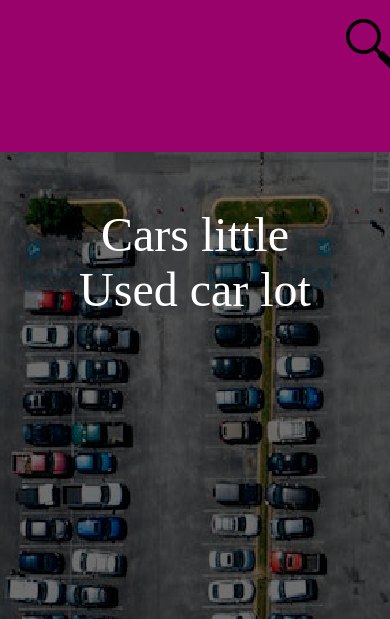
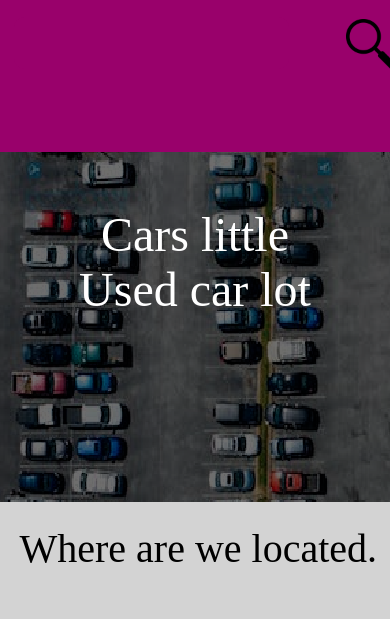
Before and after one commit to SoakingLight/Bpa_website, a plain HTML site: page index.html in a window 390 px wide. Shown: the part 168-787 px from the top of the page. Drawn offline with Linux system fonts and the light colour scheme.

Commit message:
changed background

```diff
--- a/index.html
+++ b/index.html
@@ -95,31 +95,40 @@ body{
 
 
 @media only screen and (max-width: 420px) {
+
 	.backhome{
 		width: 100%;
-		height: 500px;
+		height: 350px;
+		background-position-y: -80px;
 	}
+
 	.maps{
 		display: none;
 	}
+
 	.where{
 text-align: center;
 max-width: fit-content;
 	}
+
 	.maptext{
 max-width: fit-content;
 padding-left: 0%;
 	}
+
 	.cars{
 		margin-top: 20%;
 		 border: 10px ;
 		border-color: #4CAF50;
 	}
+
 	.hiddenbutton{
 visibility: show;
 margin-left: 40%;
 	}
+
 }
+
 	</style>
 	<script>
 
```
